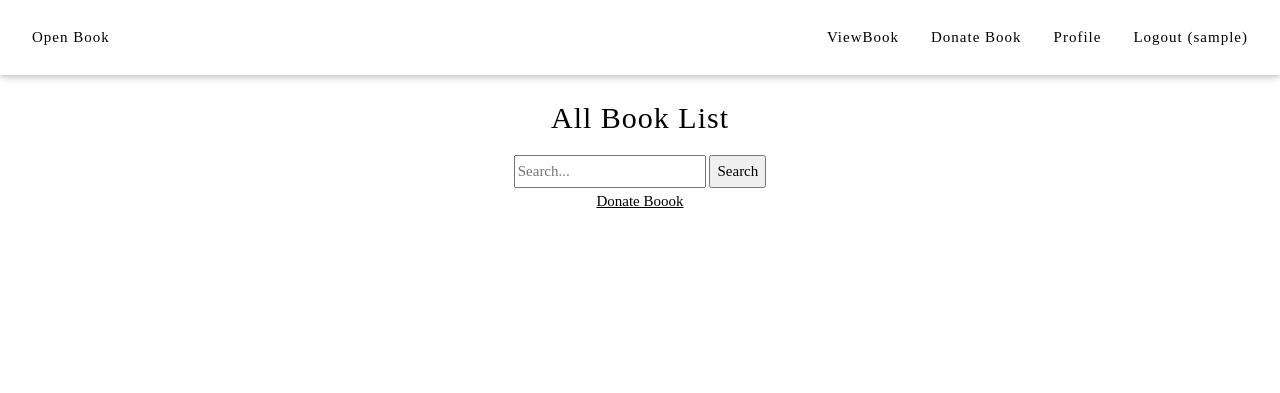
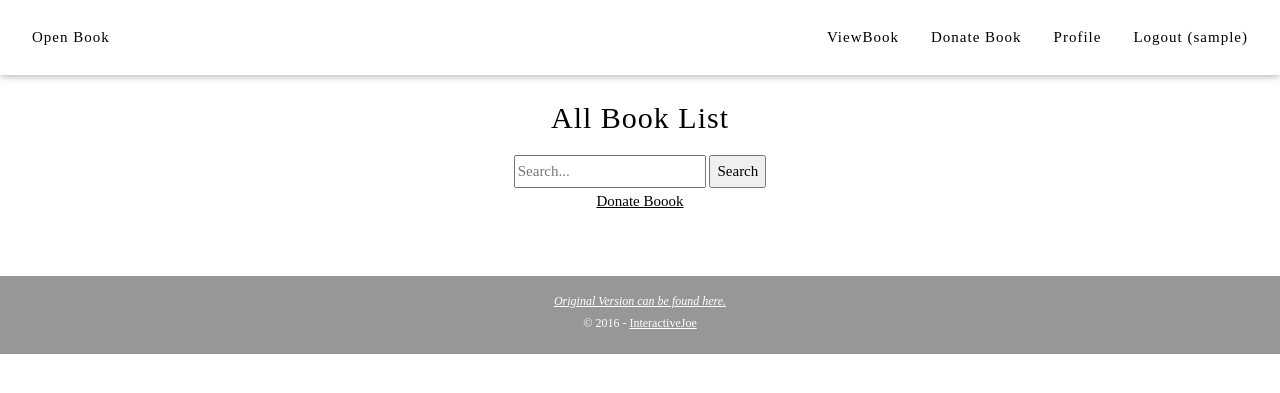
Before and after one commit to MoshiulRabbi/openBook, a Django app: page /viewbook/ in a window 1280 px wide. Shown: the top 393 px of the page. Run offline with Django 3.2, Linux system fonts and the light colour scheme; the visitor is signed in with stand-in values (Sample User, id 1); data that the repository does not hold is empty.

Commit message:
temp-footer

```diff
--- a/templates/base.html
+++ b/templates/base.html
@@ -30,6 +30,25 @@ body, html {
 .w3-bar .w3-button {
   padding: 16px;
 }
+
+
+/*
+ *  Footer
+*/
+#footer {
+  margin-top: 60px;
+  padding: 15px 0 20px;
+  border-top: 1px solid #fff;
+  background-color: rgba(49, 49, 49, 0.5);
+}
+#footer div,
+#footer a,
+#footer p {
+  color: #fff;
+  font-size: 12px;
+  text-align: center;
+}
+
 </style>
 
 
@@ -77,6 +96,12 @@ h1, h2, h3, h4, h5, h6 {
 {% block body %}
 
 {% endblock %}
-
+    <!-- Footer Content -->
+    <footer id="footer" class="page-footer">
+      <div class="row footer-wrapper">
+        <div class="original-version small-12 columns"><a href="http://interactivejoe.com/book-viewer/" target="_blank"><em>Original Version can be found here.</em></a></div>
+        <div class="copyright small-12 columns">&copy; 2016 - <a href="http://interactivejoe.com/"  target="_blank">InteractiveJoe</a></div>
+      </div>
+    </footer>
 </body>
 </html>
```
